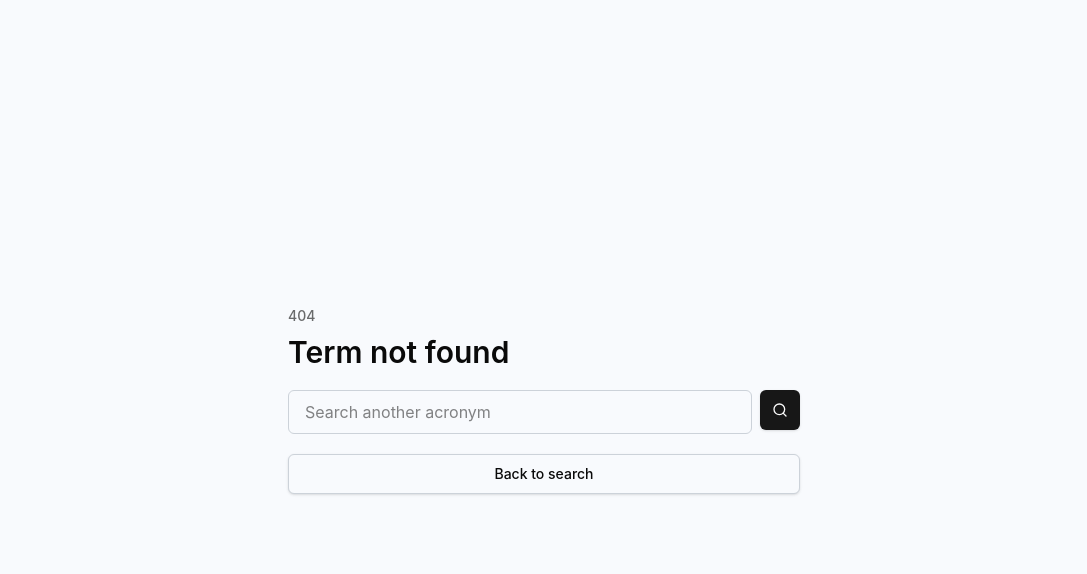
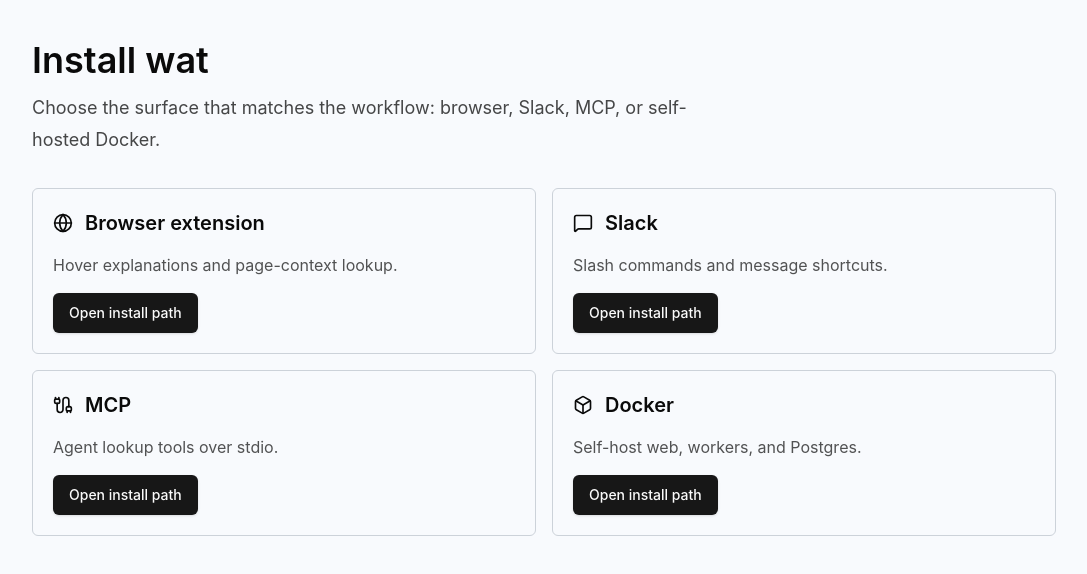
Before and after one commit to gongahkia/strok, a Next.js app in the folder apps/web/: page /install in a window 1280 px wide. Before the commit this address had no page. Shown: the top 574 px of the page, without its empty margins (96-1183 px from the left). Built offline with nearby package versions, Linux system fonts and the light colour scheme.

Commit message:
feat(web): add install hub

```diff
--- /dev/null
+++ b/apps/web/src/app/install/page.tsx
@@ -0,0 +1,65 @@
+import Link from "next/link";
+import { Box, Cable, Globe, MessageSquare } from "lucide-react";
+
+import { Button } from "@/components/ui/button";
+
+const surfaces = [
+  {
+    id: "browser-extension",
+    title: "Browser extension",
+    href: "/extensions/browser",
+    icon: Globe,
+    detail: "Hover explanations and page-context lookup."
+  },
+  {
+    id: "slack",
+    title: "Slack",
+    href: "/apps/slack",
+    icon: MessageSquare,
+    detail: "Slash commands and message shortcuts."
+  },
+  {
+    id: "mcp",
+    title: "MCP",
+    href: "/apps/mcp",
+    icon: Cable,
+    detail: "Agent lookup tools over stdio."
+  },
+  {
+    id: "docker",
+    title: "Docker",
+    href: "/docs/self-host",
+    icon: Box,
+    detail: "Self-host web, workers, and Postgres."
+  }
+];
+
+export default function InstallPage() {
+  return (
+    <main className="min-h-svh bg-background px-6 py-10 text-foreground">
+      <section className="mx-auto grid max-w-5xl gap-8">
+        <header className="grid gap-3">
+          <h1 className="text-4xl font-semibold">Install wat</h1>
+          <p className="max-w-2xl text-lg leading-8 text-foreground/75">
+            Choose the surface that matches the workflow: browser, Slack, MCP, or self-hosted
+            Docker.
+          </p>
+        </header>
+        <div className="grid gap-4 md:grid-cols-2">
+          {surfaces.map(({ detail, href, icon: Icon, id, title }) => (
+            <article className="grid gap-4 rounded-md border border-input p-5" id={id} key={id}>
+              <div className="flex items-center gap-3">
+                <Icon className="size-5" />
+                <h2 className="text-xl font-semibold">{title}</h2>
+              </div>
+              <p className="text-foreground/70">{detail}</p>
+              <Button asChild className="w-fit">
+                <Link href={href}>Open install path</Link>
+              </Button>
+            </article>
+          ))}
+        </div>
+      </section>
+    </main>
+  );
+}
```
Also changed, not shown: 1 other file (tests, documents, lock files or other folders).
